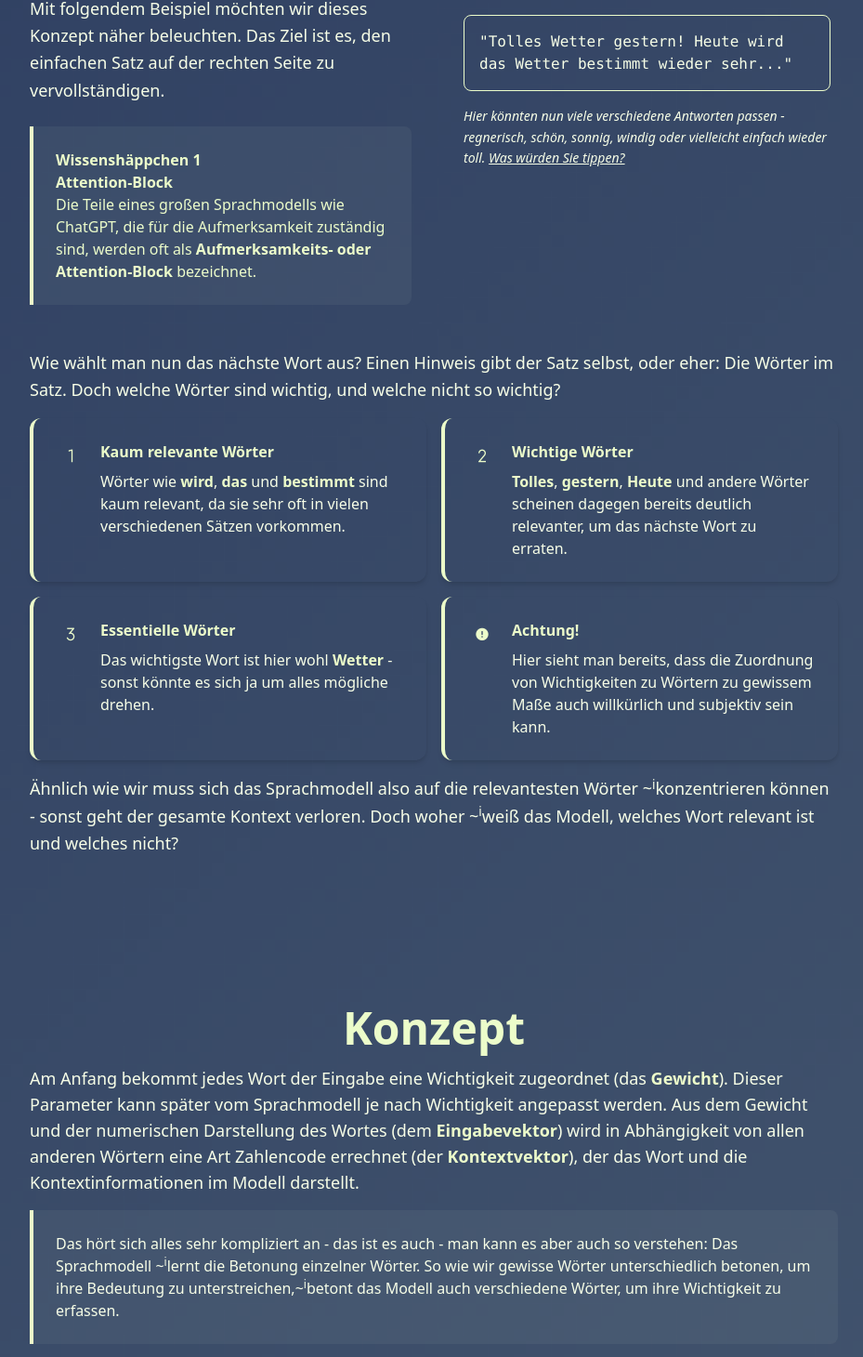
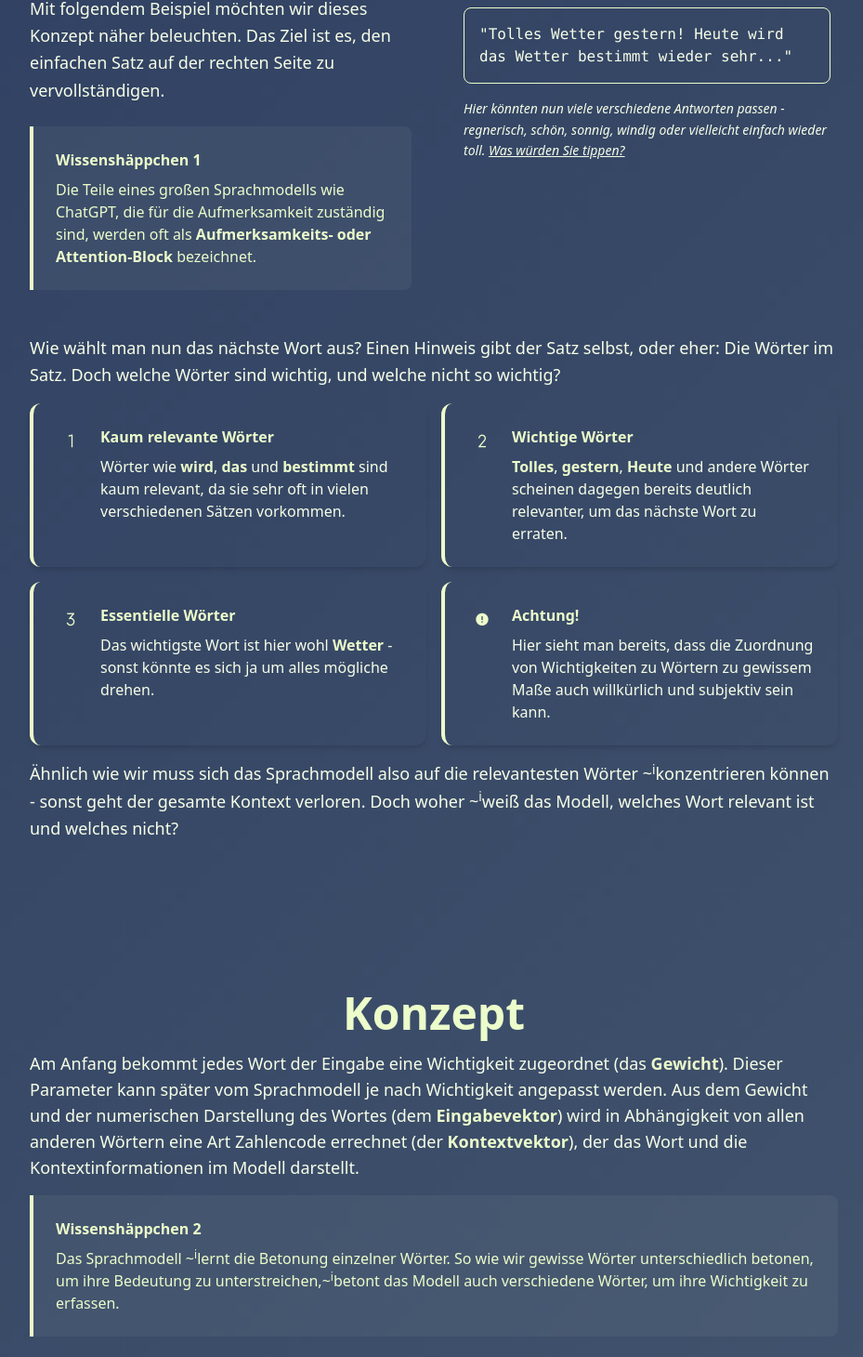
Before and after one commit to TNattermann/weiss-die-ki-dass-sie-nichts-weiss-frontend, a React (Vite) app: page /attention in a window 1280 px wide. Shown: the part 420-1880 px from the top of the page at 93% size, without its empty margins (314-1243 px from the left). Built offline with nearby package versions, Linux system fonts and the light colour scheme.

Commit message:
added link from bit page to source

```diff
--- a/src/components/Wissensbit.tsx
+++ b/src/components/Wissensbit.tsx
@@ -1,24 +1,41 @@
-import React, { type ReactNode } from "react";
+import Tilde from "./Tilde";
 
-type BitContent = {
-  id: number;
-  title: string;
-  content: ReactNode;
-};
-
-const Bit: React.FC<BitContent> = ({ id, title, content }) => {
-  return (
-    <div className="bg-primary/5 border-l-4 text-primary p-6 rounded-r-lg mb-6">
-      {/* Number */}
-      <div className="font-bold">Wissenshäppchen {id}</div>
-
-      {/* Title */}
-      <h2 className="font-semibold">{title}</h2>
-
-      {/* Content */}
-      <div className="font-small">{content}</div>
-    </div>
-  );
-};
-
-export default Bit;
+// contents.js
+export const bits = [
+  {
+    id: "attention1",
+    title: (
+      <>
+        <h3 className="font-semibold text-primary mb-2">Wissenshäppchen 1</h3>
+      </>
+    ),
+    text: (
+      <>
+        Die Teile eines großen Sprachmodells wie ChatGPT, die für die
+        Aufmerksamkeit zuständig sind, werden oft als{" "}
+        <strong className="text-primary">
+          Aufmerksamkeits- oder Attention-Block
+        </strong>{" "}
+        bezeichnet.
+      </>
+    ),
+  },
+  {
+    id: "attention2",
+    title: (
+      <>
+        <h3 className="font-semibold text-primary mb-2">Wissenshäppchen 2</h3>
+      </>
+    ),
+    text: (
+      <>
+        Das Sprachmodell <Tilde />
+        lernt die Betonung einzelner Wörter. So wie wir gewisse Wörter
+        unterschiedlich betonen, um ihre Bedeutung zu unterstreichen,
+        <Tilde />
+        betont das Modell auch verschiedene Wörter, um ihre Wichtigkeit zu
+        erfassen.
+      </>
+    ),
+  },
+];
--- a/src/pages/Bits/WissenPage.tsx
+++ b/src/pages/Bits/WissenPage.tsx
@@ -1,21 +1,30 @@
-import Bit from "../../components/Wissensbit";
+import { Link } from "react-router-dom";
+import { bits } from "../../components/Wissensbit";
 
 function WissenPage() {
   return (
-    <Bit
-      id={1}
-      title="Attention-Block"
-      content={
-        <>
-          Die Teile eines großen Sprachmodells wie ChatGPT, die für die
-          Aufmerksamkeit zuständig sind, werden oft als{" "}
-          <strong className="text-primary">
-            Aufmerksamkeits- oder Attention-Block
-          </strong>{" "}
-          bezeichnet.
-        </>
-      }
-    ></Bit>
+    <div>
+      <Link to="/attention#attention1">
+        <div className="bg-primary/5 border-l-4 text-primary p-6 rounded-r-lg mb-6">
+          {bits.slice(0, 1).map((c) => (
+            <section key={c.id}>
+              <h2>{c.title}</h2>
+              <p>{c.text}</p>
+            </section>
+          ))}
+        </div>
+      </Link>
+      <Link to="/attention#attention2">
+        <div className="bg-primary/5 border-l-4 text-primary p-6 rounded-r-lg mb-6">
+          {bits.slice(1, 2).map((c) => (
+            <section key={c.id}>
+              <h2>{c.title}</h2>
+              <p>{c.text}</p>
+            </section>
+          ))}
+        </div>
+      </Link>
+    </div>
   );
 }
 
--- a/src/pages/attention/AttentionConcept.tsx
+++ b/src/pages/attention/AttentionConcept.tsx
@@ -1,5 +1,5 @@
 import { useEffect } from "react";
-import Tilde from "../../components/Tilde";
+import { bits } from "../../components/Wissensbit";
 
 type FileWithTextProps = {
   fileSrc: string;
@@ -71,16 +71,16 @@ export default function AttentionConcept() {
             Wort und die Kontextinformationen im Modell darstellt.
           </p>
 
-          <div className="bg-primary/5 border-l-4 text-primary p-6 rounded-r-lg mb-4">
-            <p className="text-text-normal font-medium">
-              Das hört sich alles sehr kompliziert an - das ist es auch - man
-              kann es aber auch so verstehen: Das Sprachmodell <Tilde />
-              lernt die Betonung einzelner Wörter. So wie wir gewisse Wörter
-              unterschiedlich betonen, um ihre Bedeutung zu unterstreichen,
-              <Tilde />
-              betont das Modell auch verschiedene Wörter, um ihre Wichtigkeit zu
-              erfassen.
-            </p>
+          <div
+            className="bg-primary/5 border-l-4 text-primary p-6 rounded-r-lg mb-6"
+            id="attention2"
+          >
+            {bits.slice(1, 2).map((c) => (
+              <section key={c.id}>
+                <h2>{c.title}</h2>
+                <p>{c.text}</p>
+              </section>
+            ))}
           </div>
 
           <FileWithText
--- a/src/pages/attention/AttentionIntroduction.tsx
+++ b/src/pages/attention/AttentionIntroduction.tsx
@@ -1,6 +1,6 @@
 import { useEffect } from "react";
 import Tilde from "../../components/Tilde";
-import Bit from "../../components/Wissensbit";
+import { bits } from "../../components/Wissensbit";
 
 const notes = [
   {
@@ -78,20 +78,17 @@ export default function AttentionIntroduction() {
               näher beleuchten. Das Ziel ist es, den einfachen Satz auf der
               rechten Seite zu vervollständigen.
             </p>
-            <Bit
-              id={1}
-              title="Attention-Block"
-              content={
-                <>
-                  Die Teile eines großen Sprachmodells wie ChatGPT, die für die
-                  Aufmerksamkeit zuständig sind, werden oft als{" "}
-                  <strong className="text-primary">
-                    Aufmerksamkeits- oder Attention-Block
-                  </strong>{" "}
-                  bezeichnet.
-                </>
-              }
-            ></Bit>
+            <div
+              className="bg-primary/5 border-l-4 text-primary p-6 rounded-r-lg mb-6"
+              id="attention1"
+            >
+              {bits.slice(0, 1).map((c) => (
+                <section key={c.id}>
+                  <h2>{c.title}</h2>
+                  <p>{c.text}</p>
+                </section>
+              ))}
+            </div>
           </div>
           <div className="p-2 rounded-xl">
             <h3 className="text-primary text-xl font-semibold text-textDark mb-4">
```
